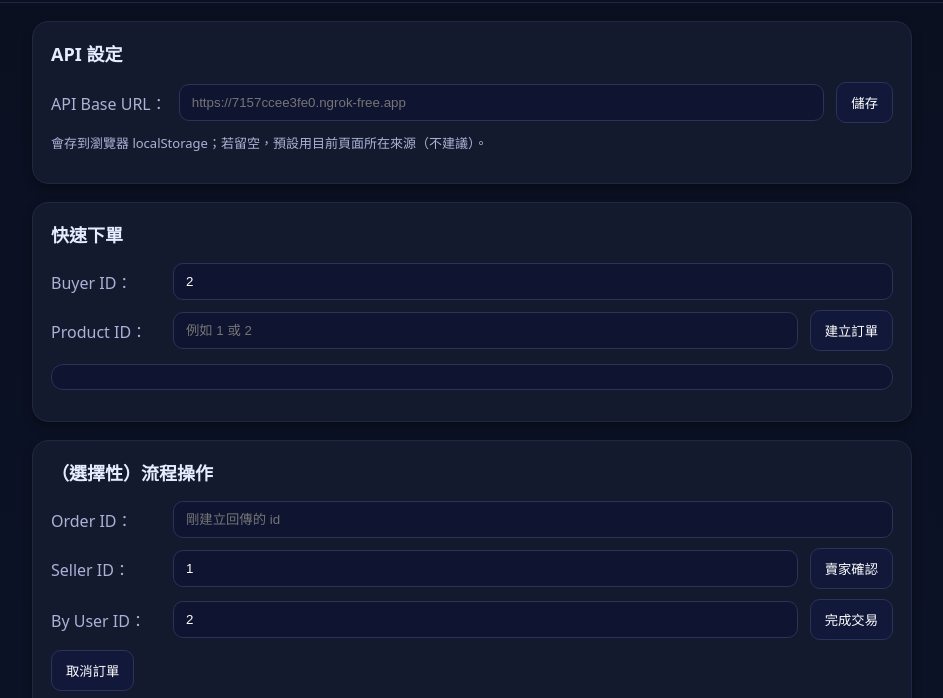
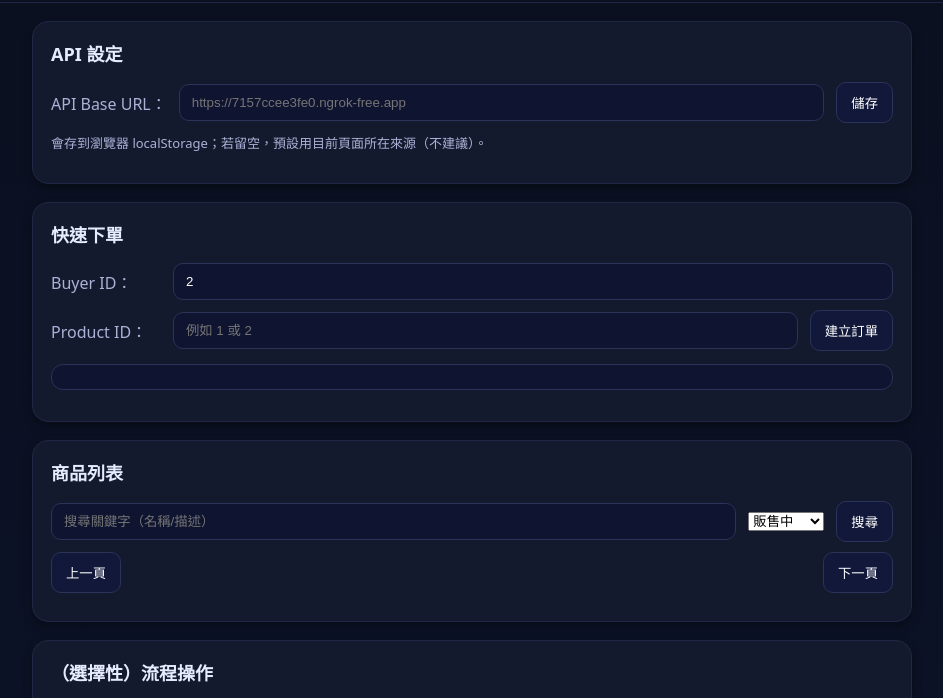
Before and after one commit to yijean333/thrift-front, a plain HTML site: page index.html in a window 1280 px wide. Shown: the part 78-776 px from the top of the page, without its empty margins (168-1111 px from the left). Drawn offline with Linux system fonts and the light colour scheme.

Commit message:
Update index.html

```diff
--- a/index.html
+++ b/index.html
@@ -35,6 +35,27 @@
     <pre id="createResult"></pre>
   </section>
 
+  <!-- 自動載入商品卡片 + 一鍵下單 -->
+  <section class="panel">
+  <h2>商品列表</h2>
+  <div class="row">
+    <input id="searchQ" placeholder="搜尋關鍵字（名稱/描述）" />
+    <select id="searchStatus">
+      <option value="">全部狀態</option>
+      <option value="onsale" selected>販售中</option>
+      <option value="sold">已售出</option>
+      <option value="archived">已下架</option>
+    </select>
+    <button id="searchBtn">搜尋</button>
+  </div>
+  <div id="productGrid" class="grid"></div>
+  <div class="row" style="justify-content:space-between">
+    <button id="prevPageBtn">上一頁</button>
+    <span id="pageInfo" class="hint"></span>
+    <button id="nextPageBtn">下一頁</button>
+  </div>
+</section>
+
   <section class="panel">
     <h2>（選擇性）流程操作</h2>
     <div class="row">
```
